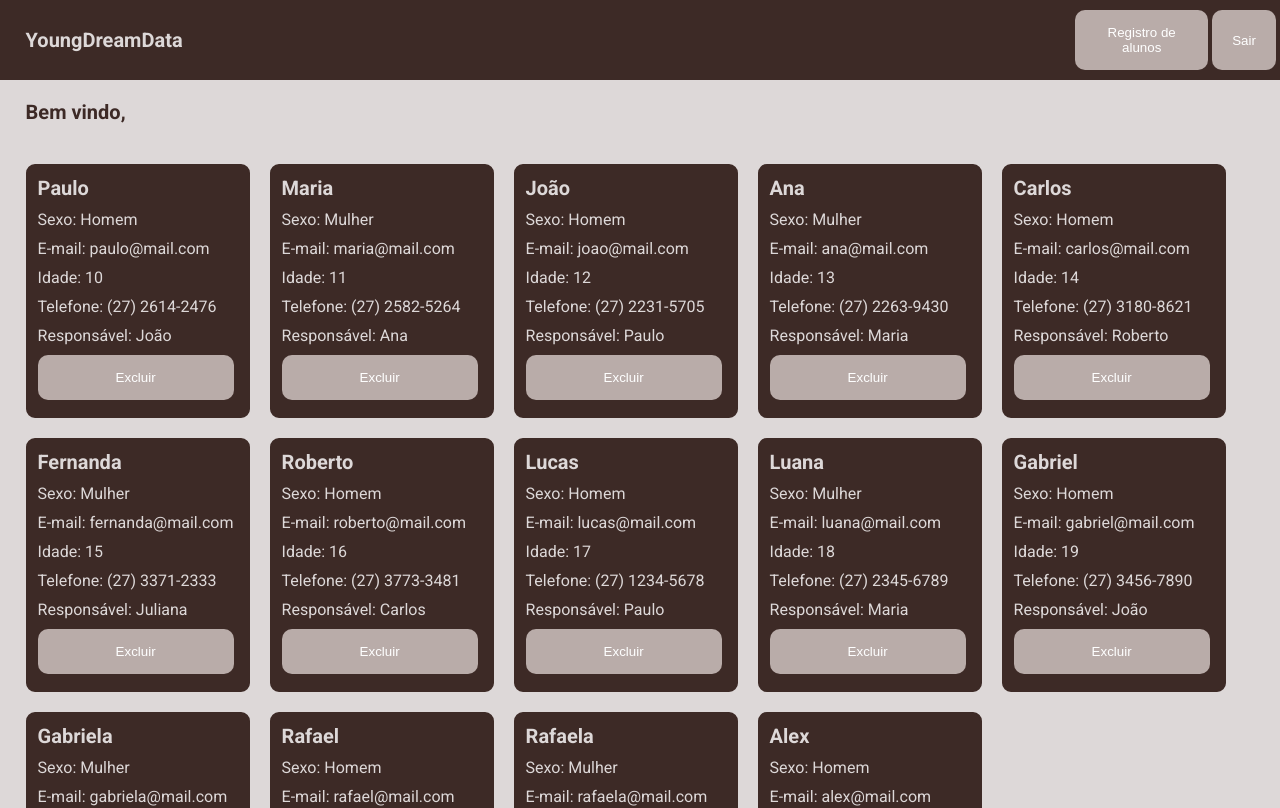
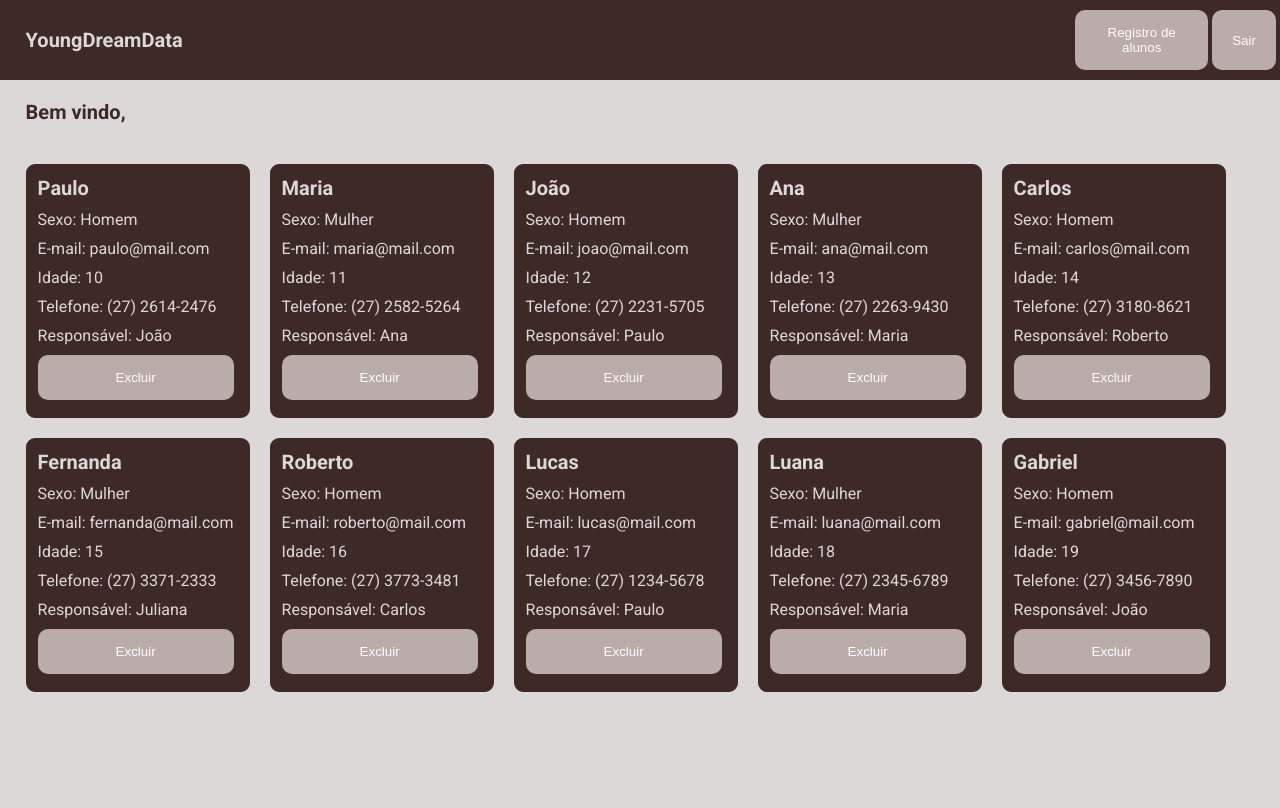
Before and after one commit to lucasguimaraes2005/youngdreamdata2.0, a React (Vite) app: page /dashboard in a window 1280 px wide. Shown: the top 808 px of the page. Built offline with nearby package versions, Linux system fonts and the light colour scheme.

Commit message:
fixed: estilização bugada na dashboard

```diff
--- a/src/routes/index.jsx
+++ b/src/routes/index.jsx
@@ -26,10 +26,6 @@ const users = [
     { name: 'Lucas', sex: 'Homem', email: 'lucas@mail.com', age: '17', phone: '(27) 1234-5678', guardian: 'Paulo'},
     { name: 'Luana', sex: 'Mulher', email: 'luana@mail.com', age: '18', phone: '(27) 2345-6789', guardian: 'Maria'},
     { name: 'Gabriel', sex: 'Homem', email: 'gabriel@mail.com', age: '19', phone: '(27) 3456-7890', guardian: 'João'},
-    { name: 'Gabriela', sex: 'Mulher', email: 'gabriela@mail.com', age: '20', phone: '(27) 4567-8901', guardian: 'Ana'},
-    { name: 'Rafael', sex: 'Homem', email: 'rafael@mail.com', age: '21', phone: '(27) 5678-9012', guardian: 'Carlos'},
-    { name: 'Rafaela', sex: 'Mulher', email: 'rafaela@mail.com', age: '22', phone: '(27) 6789-0123', guardian: 'Fernanda'},
-    { name: 'Alex', sex: 'Homem', email: 'alex@mail.com', age: '23', phone: '(27) 7890-1234', guardian: 'Roberto'}
 
   ];
 
--- a/src/styles/dashboard.scss
+++ b/src/styles/dashboard.scss
@@ -61,6 +61,8 @@ header {
             gap: 20px;
             margin-top: 40px;
             margin-left: 2%;
+            background-color: var(--color-4);
+
         }
 
         li {
```
